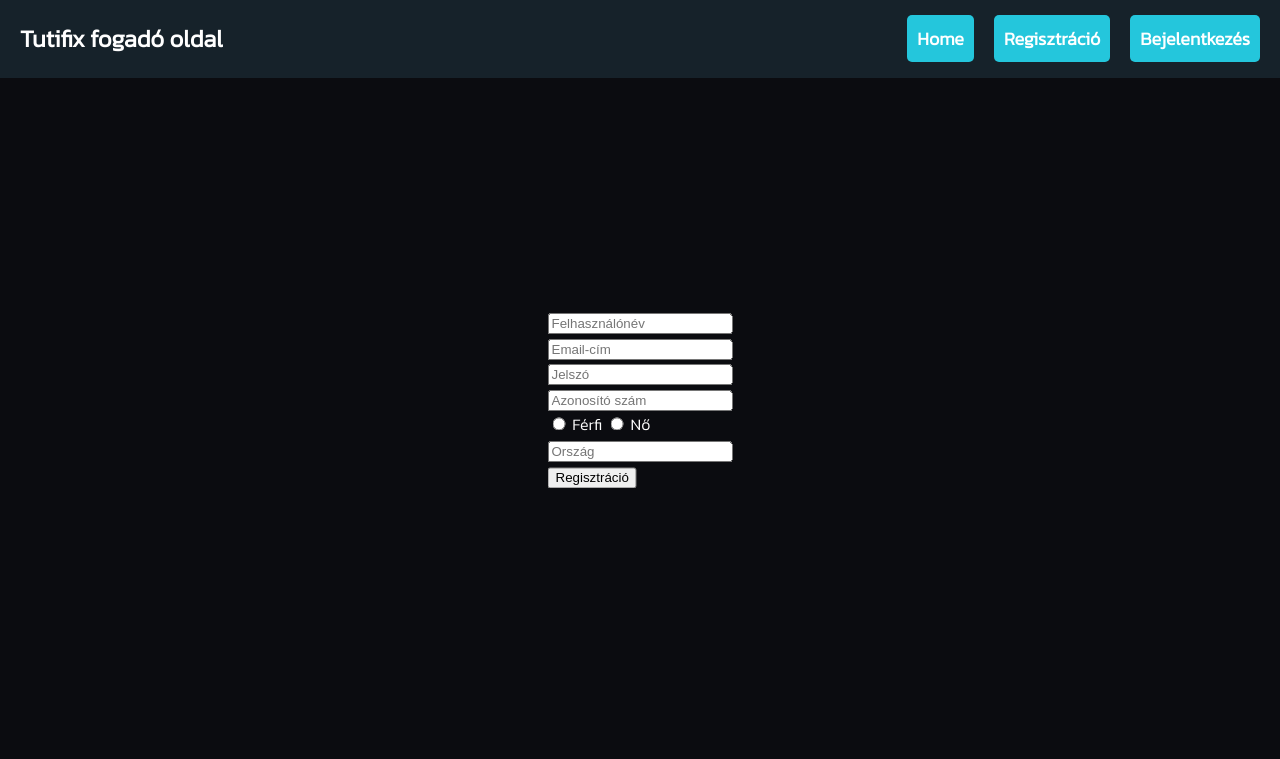
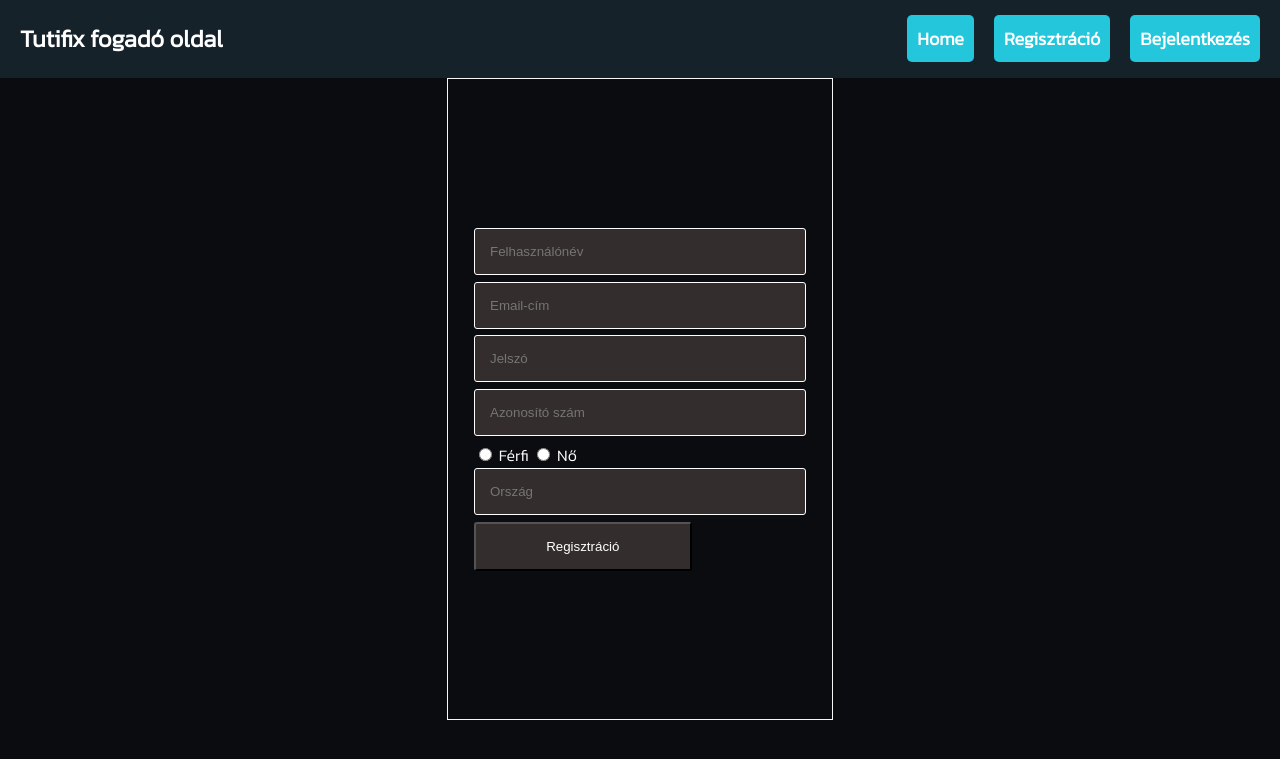
Before and after one commit to Lastwyn/Fogadas_zaro1, a PHP site: page /fogadas_zarouj/register.php in a window 1280 px wide. Shown: the top 759 px of the page. Run offline with PHP 8.4, Linux system fonts and the light colour scheme.

Commit message:
frissites

```diff
--- a/fogadas_zarouj/content/content0.php
+++ b/fogadas_zarouj/content/content0.php
@@ -2,7 +2,7 @@
 include('../database.php');
 
 $sql2 = "SELECT * FROM meccs_eredmeny ORDER BY meccs_id DESC LIMIT 1;";
-    $result =  $db->RunSQL($sql2)->fetch_assoc();
+$result = $db->RunSQL($sql2)->fetch_assoc();
 $gollovo = explode(",", $result['gol_szerzo']);
 $pieces = explode("-", $result['eredmeny']);
 
@@ -19,5 +19,6 @@
 $jatekosokvendeg = $db->RunSQLPrms($sql5, "i", $result['vendeg_id']);
 
 $sql6 = "SELECT fogadas_neve, szorzo, fogadasi_szam FROM `fogadasi_lehetoseg`  ";
-    $result2 =  $db->RunSQL($sql6)->fetch_all();
+$result2 = $db->RunSQL($sql6)->fetch_all();
+
 ?>
--- a/fogadas_zarouj/header.php
+++ b/fogadas_zarouj/header.php
@@ -1,10 +1,17 @@
 <?php
 include('database.php');
 session_start();
-if(isset($_SESSION['felhasz_id']) ? $_SESSION['felhasz_id'] = $db->security($_SESSION['felhasz_id']) : $_SESSION['felhasz_id'] = ""){
-$sql2 = "SELECT egyenleg FROM penztarca WHERE felhasz_id = " .$_SESSION['felhasz_id'].";";
+if (isset($_SESSION['felhasz_id']) ? $_SESSION['felhasz_id'] = $db->security($_SESSION['felhasz_id']) : $_SESSION['felhasz_id'] = "") {
+  $sql2 = "SELECT egyenleg FROM penztarca WHERE felhasz_id = " . $_SESSION['felhasz_id'] . ";";
 
-$result2 = $db->RunSQL($sql2);
+  $result2 = $db->RunSQL($sql2);
+
+  $sql1 = "SELECT DISTINCT `fogadasi_osszeg`,`profit_buko`, fogadas.meccs_id , fogadas.fogadasi_szam,fogadas.eredmeny, fogadas_neve, odds, hazai_id, vendeg_id FROM fogadas INNER JOIN fogadasi_lehetoseg ON fogadasi_lehetoseg.fogadasi_szam = fogadas.fogadasi_szam INNER JOIN meccs_eredmeny ON meccs_eredmeny.meccs_id = fogadas.meccs_id INNER JOIN nemzetek ON nemzetek.nemzet_id = meccs_eredmeny.hazai_id OR nemzetek.nemzet_id = meccs_eredmeny.vendeg_id WHERE felhasz_id = '" . $_SESSION['felhasz_id'] . "' AND lefutott_e = 0 ORDER BY fog_id DESC;";
+  $result1 = $db->RunSQL($sql1);
+
+  $sql = "SELECT DISTINCT `fogadasi_osszeg`,`profit_buko`, fogadas.meccs_id , fogadas.fogadasi_szam,fogadas.eredmeny, fogadas_neve, odds, hazai_id, vendeg_id FROM fogadas INNER JOIN fogadasi_lehetoseg ON fogadasi_lehetoseg.fogadasi_szam = fogadas.fogadasi_szam INNER JOIN meccs_eredmeny ON meccs_eredmeny.meccs_id = fogadas.meccs_id INNER JOIN nemzetek ON nemzetek.nemzet_id = meccs_eredmeny.hazai_id OR nemzetek.nemzet_id = meccs_eredmeny.vendeg_id WHERE felhasz_id = '" . $_SESSION['felhasz_id'] . "' AND lefutott_e = 1 ORDER BY fog_id DESC LIMIT 5;";
+  $result = $db->RunSQL($sql);
+
 }
 
 ?>
@@ -18,12 +25,13 @@ $result2 = $db->RunSQL($sql2);
   <link href="kinezet.css?<?php echo time(); ?>" rel="stylesheet">
   <script src="http://ajax.googleapis.com/ajax/libs/jquery/3.6.3/jquery.min.js"></script>
   <link rel="preconnect" href="https://fonts.googleapis.com">
-<link rel="preconnect" href="https://fonts.gstatic.com" crossorigin>
-<link href="https://fonts.googleapis.com/css2?family=Kanit:ital,wght@0,300;1,400&display=swap" rel="stylesheet">
+  <link rel="preconnect" href="https://fonts.gstatic.com" crossorigin>
+  <link href="https://fonts.googleapis.com/css2?family=Kanit:ital,wght@0,300;1,400&display=swap" rel="stylesheet">
 
 </head>
 
 <body>
+  <div id="refresh">
   <div class="container">
     <div class="row">
       <header>
@@ -32,24 +40,29 @@ $result2 = $db->RunSQL($sql2);
           <ul>
             <li><a href="Foldal.php" class="navbutton">Home</a></li>
             <?php
-            if(isset($_SESSION['felhasz_id']) ? $_SESSION['felhasz_id'] = $db->security($_SESSION['felhasz_id']) : $_SESSION['felhasz_id'] = ""){?>
+            if (isset($_SESSION['felhasz_id']) ? $_SESSION['felhasz_id'] = $db->security($_SESSION['felhasz_id']) : $_SESSION['felhasz_id'] = "") { ?>
 
-            <li><a href="fogadasok.php" class="navbutton">Fogadásaim</a></li>
-           <?php   } ?>
-            <?php if(isset($_SESSION['felhasz_nev'])) : ?>
+              <li><a href="fogadasok.php" class="navbutton">Fogadásaim</a></li>
+            <?php } ?>
+            <?php if (isset($_SESSION['felhasz_nev'])): ?>
 
-            <li ><a href="logout.php" role="button" class="navbutton">Kijelentkezés</a></li>
-            <li ><a href="penztarca.php" class="navbutton">Pénztárca</a></li>
-            <?php while ($row = $result2->fetch_assoc()) : ?>
-            <li ><?= $row['egyenleg']; ?>Ft</li>
-            <?php endwhile; ?>
-            <li ><?=$_SESSION['felhasz_nev']; ?></li>
-            <?php else : ?>
-            <li ><a href="register.php" class="navbutton">Regisztráció</a></li>
-            <li ><a href="login.php" class="navbutton">Bejelentkezés</a></li>
+              <li><a href="logout.php" role="button" class="navbutton">Kijelentkezés</a></li>
+              <li><a href="penztarca.php" class="navbutton">Pénztárca</a></li>
+              <?php while ($row = $result2->fetch_assoc()): ?>
+                <li>
+                  <?= $row['egyenleg']; ?>Ft
+                </li>
+              <?php endwhile; ?>
+              <li>
+                <?= $_SESSION['felhasz_nev']; ?>
+              </li>
+            <?php else: ?>
+              <li><a href="register.php" class="navbutton">Regisztráció</a></li>
+              <li><a href="login.php" class="navbutton">Bejelentkezés</a></li>
             <?php endif; ?>
 
           </ul>
         </nav>
       </header>
     </div>
+  </div>
--- a/fogadas_zarouj/kinezet.css
+++ b/fogadas_zarouj/kinezet.css
@@ -261,6 +261,7 @@ footer {
   padding: 20px;
   text-align: center;
 
+
 }
 
 /*#endregion Footer*/
@@ -319,10 +320,30 @@ footer {
 
 /*#region register*/
 .register-bodycard {
-  position: absolute;
-  top: 50%;
-  left: 50%;
-  transform: translate(-50%, -50%);
+ display: flex;
+ justify-content: center;
+ height: 80vh;
+ align-items: center;
+border: 1px solid whitesmoke;
+width: 30vw;
+margin: 0 auto 0 auto;
 }
-
+#input{
+  width: 300px;
+ border: 1px solid white;
+  padding: 15px;
+  border-radius: 3px;
+  margin: 0 0 2% 0;
+  background-color: #332d2d;
+  color: white;
+}
+#input_button{
+  background-color: #332d2d;
+  color: white;
+  padding: 15px;
+  border-radius: 3px;
+  text-align: center;
+  width: 17vw;
+  margin: 0 auto 0 auto;
+}
 /*#endregion register*/
--- a/fogadas_zarouj/register.php
+++ b/fogadas_zarouj/register.php
@@ -38,32 +38,32 @@ if (isset($_POST['regisztracio'])) {
         <div class="register-bodycard">
             <form method="POST">
                 <div>
-                    <input type="text" name="felhasznalo_nev" id="felhasznalo_nev" placeholder="Felhasználónév" required>
+                    <input  type="text" name="felhasznalo_nev" id="input" placeholder="Felhasználónév" required>
                 </div>
                 <div>
-                    <input type="email" name="email" id="email" placeholder="Email-cím" required>
+                    <input type="email" name="email" id="input" placeholder="Email-cím" required>
                 </div>
                 <div>
-                    <input type="password" name="jelszo" id="jelszo" placeholder="Jelszó" required>
+                    <input type="password" name="jelszo" id="input" placeholder="Jelszó" required>
                 </div>
                 <div>
-                    <input type="text" name="okmany" id="okmany" placeholder="Azonosító szám" required>
+                    <input type="text" name="okmany" id="input" placeholder="Azonosító szám" required>
                 </div>
                 <div>
                     <label for="nemradio">
-                        <input type="radio" name="nem" id="nem" value="Férfi" required>
+                        <input type="radio" name="nem" id="input2" value="Férfi" required>
                         Férfi
                     </label>
                     <label for="nemradio">
-                        <input type="radio" name="nem" id="nem" value="Nő" required>
+                        <input type="radio" name="nem" id="input2" value="Nő" required>
                         Nő
                     </label>
                 </div>
                 <div>
-                    <input type="text" name="orszag" id="orszag" placeholder="Ország">
+                    <input type="text" name="orszag" id="input" placeholder="Ország">
                 </div>
                 <div>
-                    <button id="regisztracio" name="regisztracio">Regisztráció</button>
+                    <button id="input_button" name="regisztracio">Regisztráció</button>
                 </div>
             </form>
         </div>
```
Also changed, not shown: fogadas_zarouj/Foldal.php (+11 -10 lines), fogadas_zarouj/fogadasok.php (+59 -18 lines). Lines whose indentation alone changed are shown as unchanged.
